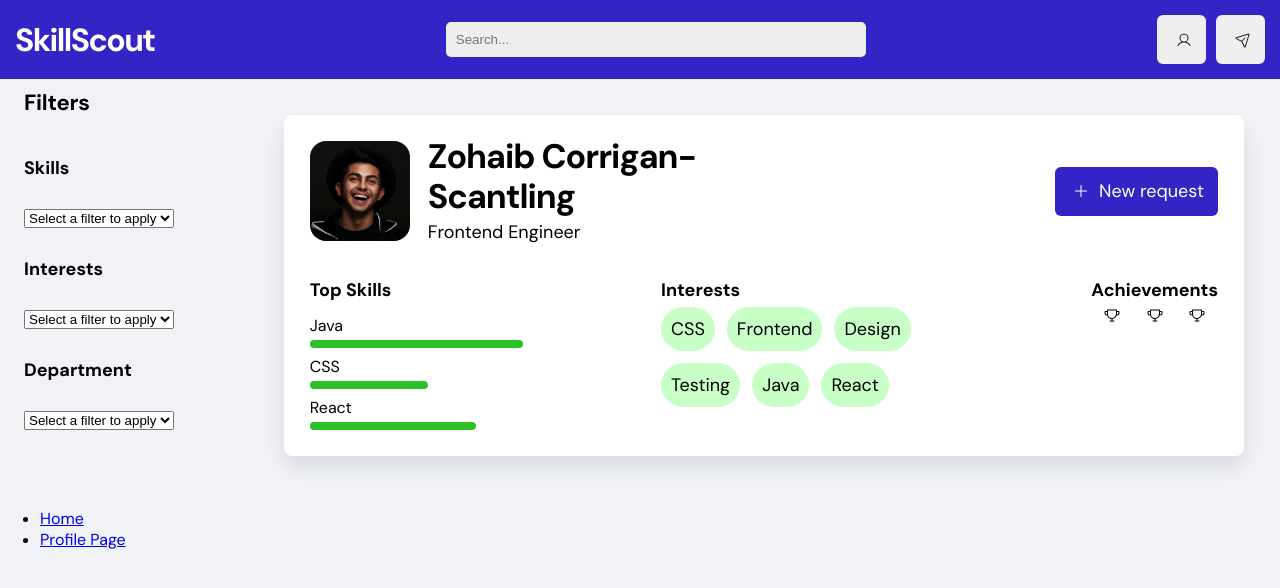
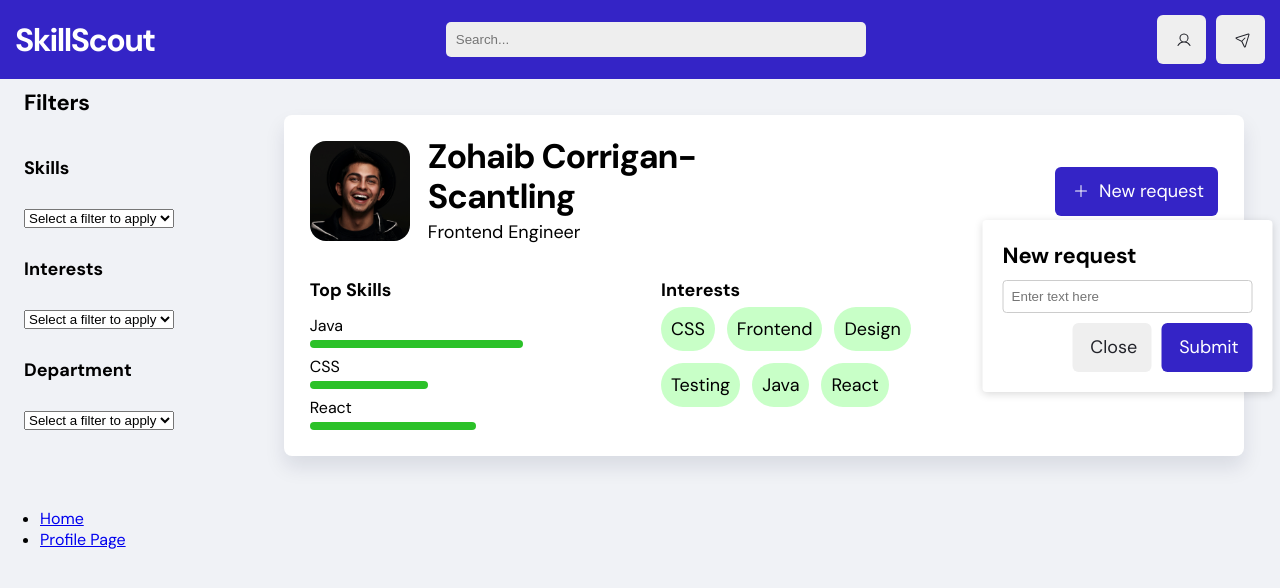
Before and after one commit to kepstein23/SkillScout, a React (Create React App) app in the folder skill-scout/: page / in a window 1280 px wide. Both pictures are taken after a click on the button "New request". Shown: the top 588 px of the page. Built offline with nearby package versions, Linux system fonts and the light colour scheme.

Commit message:
add popover

```diff
--- a/skill-scout/src/ProfileCard.js
+++ b/skill-scout/src/ProfileCard.js
@@ -3,6 +3,7 @@ import Tab from './Tab.js'
 import {Trophy, Plus} from "@phosphor-icons/react"
 import styled from 'styled-components';
 import Button from './components/Button'
+import ButtonPopover from './components/ButtonPopover';
 import SkillBar from './components/SkillBar';
 
 const ProfileCardContainer = styled.div`
@@ -139,7 +140,8 @@ function ProfileCard( {name, title, profilePic, skills, interests, achievements}
                         <p style={{ margin: 0 }}>{title}</p>
                     </NameTitle>
                 </PicNameTitle>
-                <Button type='primary' icon={Plus} text="New request" />
+                <ButtonPopover icon={Plus} text="New request" />
+                {/* <Button type='primary' icon={Plus} text="New request" showPopover /> */}
             </TopProfile>
             <BottomProfile>
                 <Skills>
--- a/skill-scout/src/components/Button.js
+++ b/skill-scout/src/components/Button.js
@@ -1,5 +1,7 @@
 import React from 'react';
+import { useState } from 'react';
 import styled from 'styled-components';
+import Popover from './Popover';
 import '../App.css'
 
 const ButtonContainer = styled.button`
@@ -28,14 +30,29 @@ const SecondaryButton = styled(ButtonContainer)`
   color: var(--dark-gray);
 `;
 
+const ButtonWrapper = styled.div`
+  position: relative;
+  display: inline-block;
+`;
+
 const Button = ({ type = 'primary', icon: IconComponent, text, onClick }) => {
+    // const [isPopoverVisible, setIsPopoverVisible] = useState(false);
     const ButtonComponent = type === 'secondary' ? SecondaryButton : PrimaryButton;
 
+    // const handleClick = () => {
+    //     if (showPopover) {
+    //         setIsPopoverVisible(!isPopoverVisible);
+    //     }
+    // };
+
     return (
-        <ButtonComponent onClick={onClick}>
-            {IconComponent && <IconComponent />}
-            {text && <p className='no-margin no-wrap'>{text}</p>}
-        </ButtonComponent>
+        <ButtonWrapper>
+            <ButtonComponent onClick={onClick}>
+                {IconComponent && <IconComponent />}
+                {text && <p className='no-margin no-wrap'>{text}</p>}
+            </ButtonComponent>
+            {/* {isPopoverVisible && (<Popover />)} */}
+        </ButtonWrapper>
     );
 };
 
--- /dev/null
+++ b/skill-scout/src/components/ButtonPopover.js
@@ -0,0 +1,36 @@
+import React, { useState } from 'react';
+import styled from 'styled-components';
+import Button from './Button';
+import Popover from './Popover';
+
+const Container = styled.div`
+    position: relative;
+    display: inline-block;
+`;
+
+const ButtonPopover = ({ type = 'primary', icon: IconComponent, text }) => {
+    const [isPopoverVisible, setIsPopoverVisible] = useState(false);
+
+    const handleButtonClick = () => {
+        setIsPopoverVisible(!isPopoverVisible);
+    };
+
+    const handleClose = () => {
+        setIsPopoverVisible(false);
+        console.log('close');
+    };
+
+    const handleSubmit = () => {
+        setIsPopoverVisible(false);
+        console.log('submit');
+    };
+
+    return (
+        <Container>
+            <Button type={type} icon={IconComponent} text={text} onClick={handleButtonClick} />
+            {isPopoverVisible && <Popover onClose={handleClose} onSubmit={handleSubmit} />}
+        </Container>
+    );
+};
+
+export default ButtonPopover;
--- /dev/null
+++ b/skill-scout/src/components/Popover.js
@@ -0,0 +1,58 @@
+import React from 'react';
+import styled from 'styled-components';
+import { useCallback } from 'react';
+import Button from './Button';
+
+const PopoverContainer = styled.div`
+  position: absolute;
+  background-color: white;
+  padding: 20px;
+  margin-top: 4px;
+  border: 1px solid var(--light-gray));
+  border-radius: 4px;
+  box-shadow: 0 2px 8px rgba(0, 0, 0, 0.15);
+  width: 250px;
+  transform: translateX(-25%);
+`;
+
+const Title = styled.h3`
+  margin-top: 0;
+`;
+
+const PopoverContent = styled.div`
+  margin-bottom: 10px;
+`;
+
+const TextInput = styled.input`
+  width: 100%;
+  padding: 8px;
+  border: 1px solid #ccc;
+  border-radius: 4px;
+  box-sizing: border-box;
+`;
+
+const ButtonsWrapper = styled.div`
+  display: flex;
+  justify-content: flex-end;
+  gap: 10px;
+`;
+
+const Popover = ({ onClose, onSubmit }) => {
+    const title = `New request`;
+
+
+    return (
+        <PopoverContainer>
+            <Title>{title}</Title>
+            <PopoverContent>
+                <TextInput type="text" placeholder="Enter text here" />
+            </PopoverContent>
+            <ButtonsWrapper>
+                <Button type="secondary" text="Close" onClick={onClose} />
+                <Button type="primary" text="Submit" onClick={onSubmit} />
+            </ButtonsWrapper>
+        </PopoverContainer>
+    );
+};
+
+export default Popover;
```
